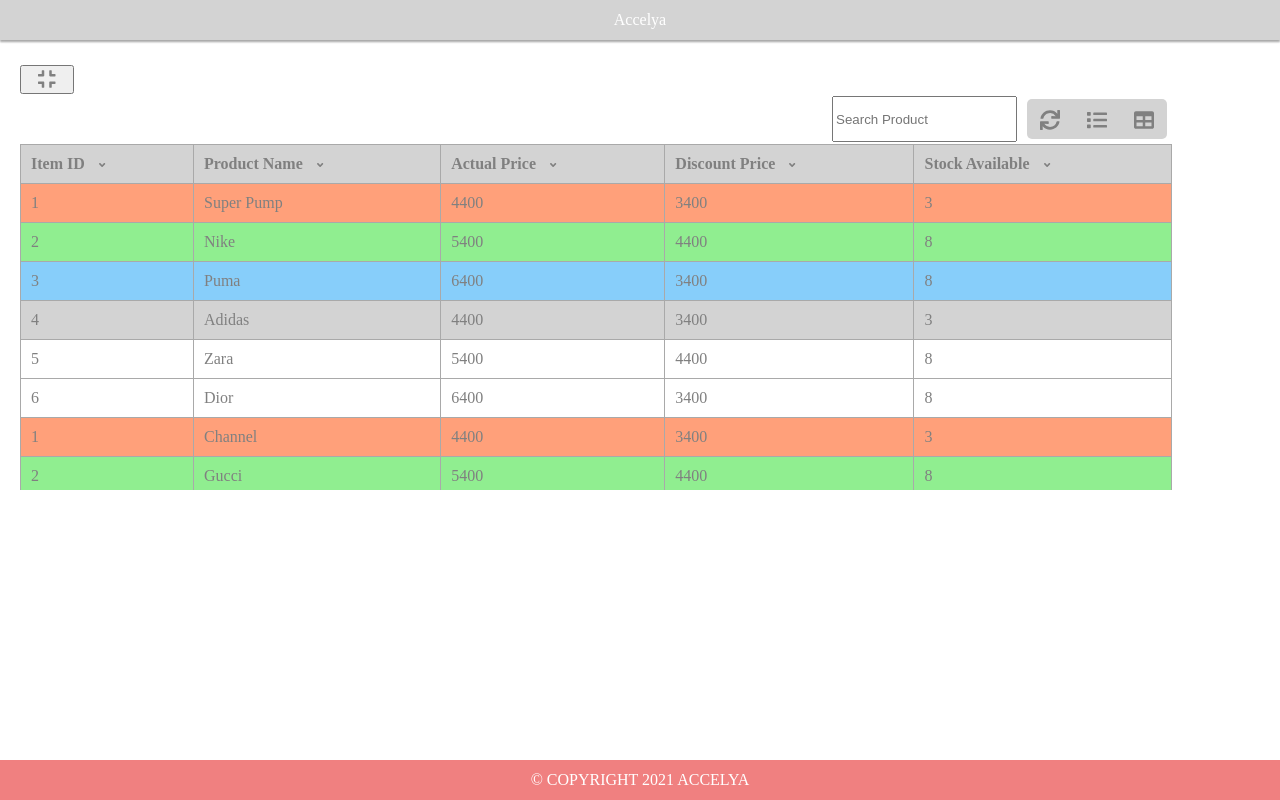
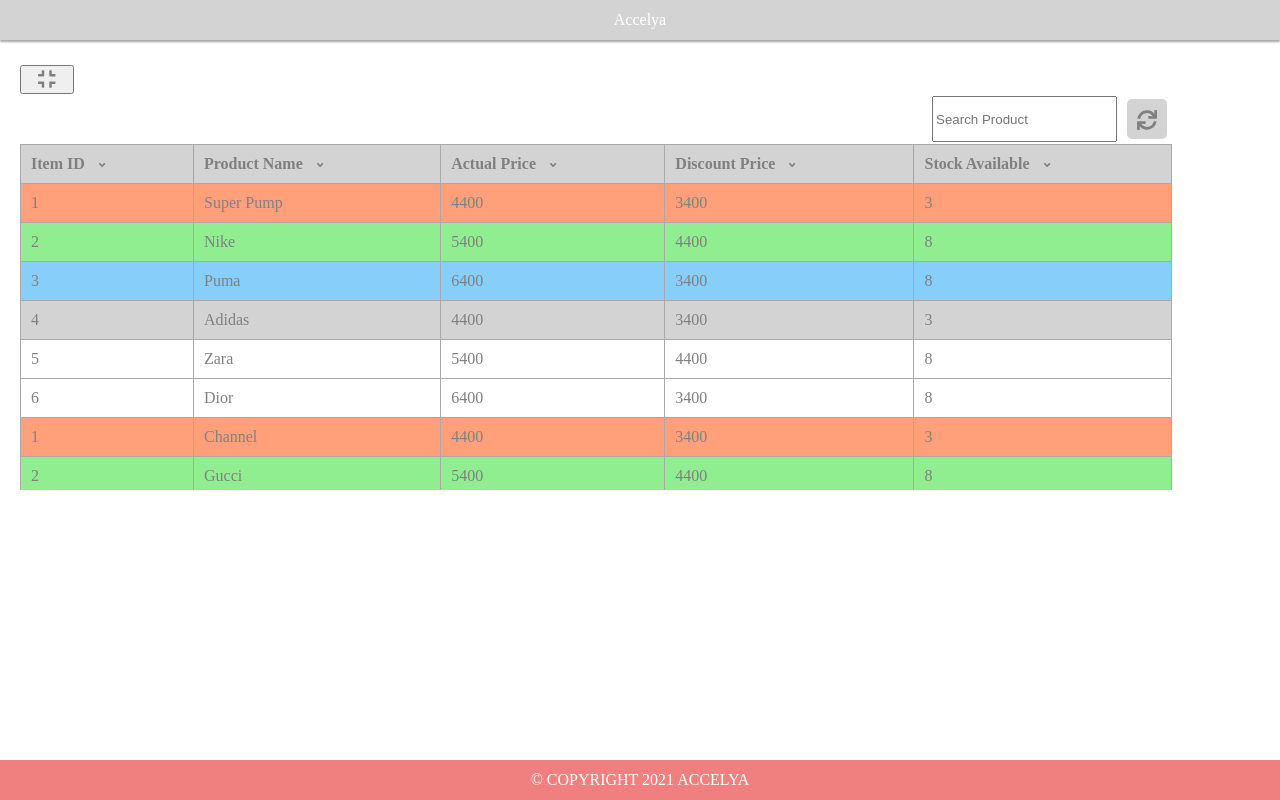
Before and after one commit to ericaferrao/angular-accelya-interview, an Angular app: page / in a window 1280 px wide. Both pictures are taken after a click on the button 46 px from the left and 79 px from the top of the page. Built offline with nearby package versions, Linux system fonts and the light colour scheme.

Commit message:
1 file modified

```diff
--- a/src/app/modal/modal.component.html
+++ b/src/app/modal/modal.component.html
@@ -9,17 +9,17 @@
   style="height:40px;
   border-radius:5px;
   margin:5px 5px;
-  width:140px;
+  width:40px;
   background:lightgrey;
   color:grey;
   float:right;
   display: flex;
   text-align:center;">
-  <fa-icon style="width:40px;height:40px;font-size:20px;padding:10px;"  (click)="refresh()" [icon]="faSync"></fa-icon>
+  <fa-icon style="width:40px;height:40px;font-size:20px;padding:10px;cursor:pointer"  (click)="refresh()" [icon]="faSync"></fa-icon>
 
-  <fa-icon  style="width:40px;height:40px;font-size:20px;padding:10px;" [icon]="faList"></fa-icon>
+  <!-- <fa-icon  style="width:40px;height:40px;font-size:20px;padding:10px;" [icon]="faList"></fa-icon>
 
-  <fa-icon  style="width:40px;height:40px;font-size:20px;padding:10px;"  [icon]="faTable"></fa-icon>
+  <fa-icon  style="width:40px;height:40px;font-size:20px;padding:10px;"  [icon]="faTable"></fa-icon> -->
   </div>
 
 
```
